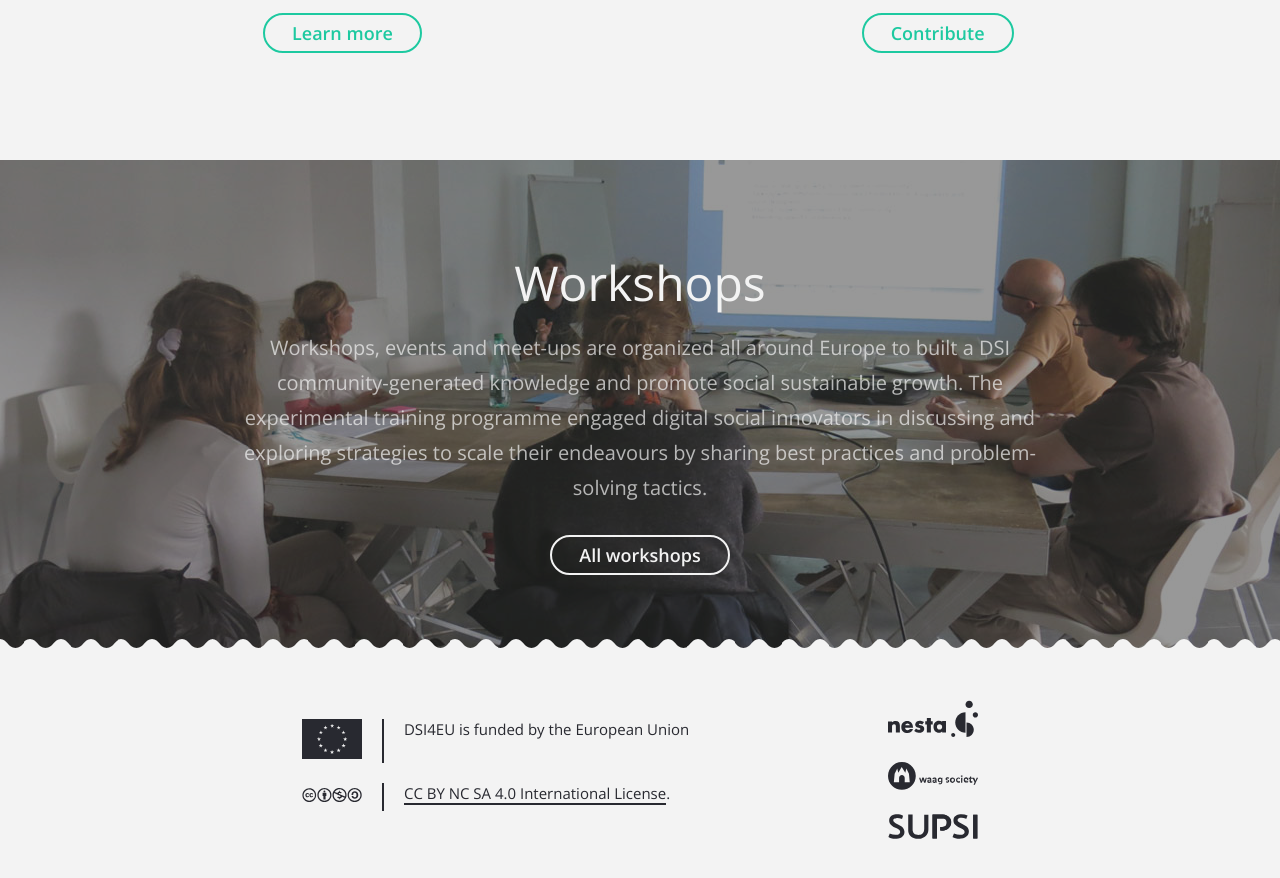
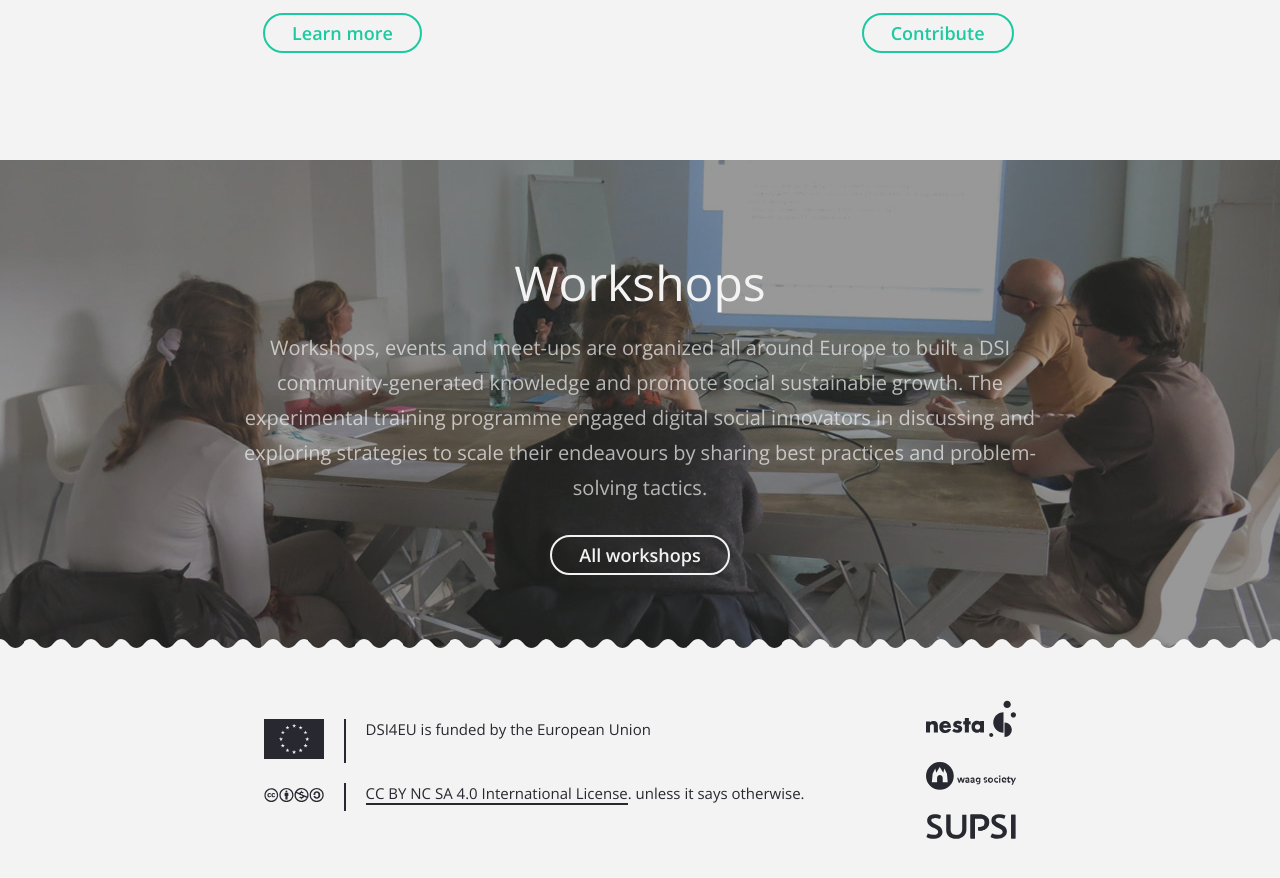
Before and after one commit to DSI4EU/toolkit, a Jekyll site: the page built from index.md, in a window 1280 px wide and 900 px high, scrolled down 1521 px. Shown: the top 878 px of the window. Built offline with Jekyll 4.4.1, drawn with Linux system fonts in a browser that asks for light colours; nearby versions of some CDN libraries.

Commit message:
foter
fot

```diff
--- a/_includes/footer.html
+++ b/_includes/footer.html
@@ -15,7 +15,7 @@
                   <img class="svg" src="{{ site.baseurl }}/assets/license.svg" alt="license">
                 </a>
                 <span>
-                    <a href="https://creativecommons.org/licenses/by-nc-sa/4.0/" target="blank">CC BY NC SA 4.0 International License</a>.
+                    <a href="https://creativecommons.org/licenses/by-nc-sa/4.0/" target="blank">CC BY NC SA 4.0 International License</a>. unless it says otherwise.
                 </span>
             </div>
         </div>
```
